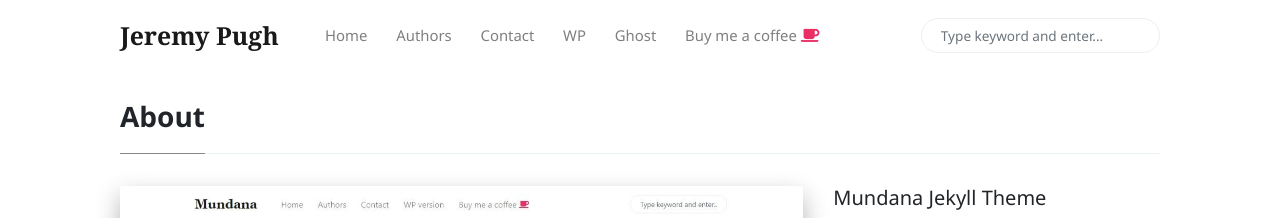
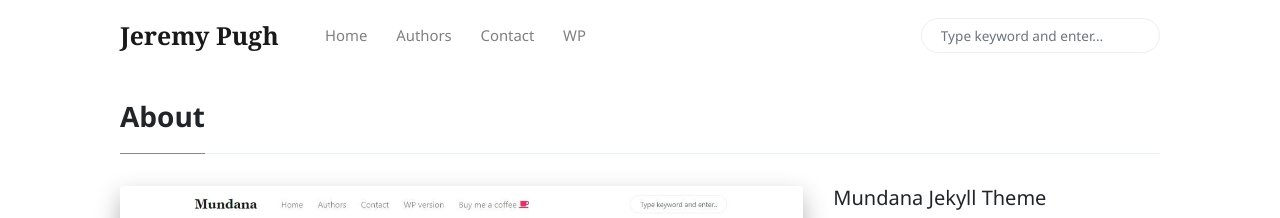
Before and after one commit to stumblefiend/jeremy.pugh, a Jekyll site: the page built from _pages/about.md, in a window 1280 px wide. Shown: the top 218 px of the page. Built offline with Jekyll 4.4.1, drawn with Linux system fonts in a browser that asks for light colours; nearby versions of some CDN libraries; comment, search, counter and statistics services are not loaded.

Commit message:
Update menu-header.html

```diff
--- a/_includes/menu-header.html
+++ b/_includes/menu-header.html
@@ -12,9 +12,3 @@
 <li class="nav-item">
 <a target="_blank" class="nav-link" href="https://www.wowthemes.net/themes/mundana-wordpress/">WP</a>
 </li>
-<li class="nav-item">
-<a target="_blank" class="nav-link" href="https://www.wowthemes.net/themes/mundana-ghost/">Ghost</a>
-</li>
-<li class="nav-item">
-<a target="_blank" class="nav-link" href="https://www.wowthemes.net/donate/">Buy me a coffee <i class="fa fa-coffee text-danger"></i></a>
-</li>
```
